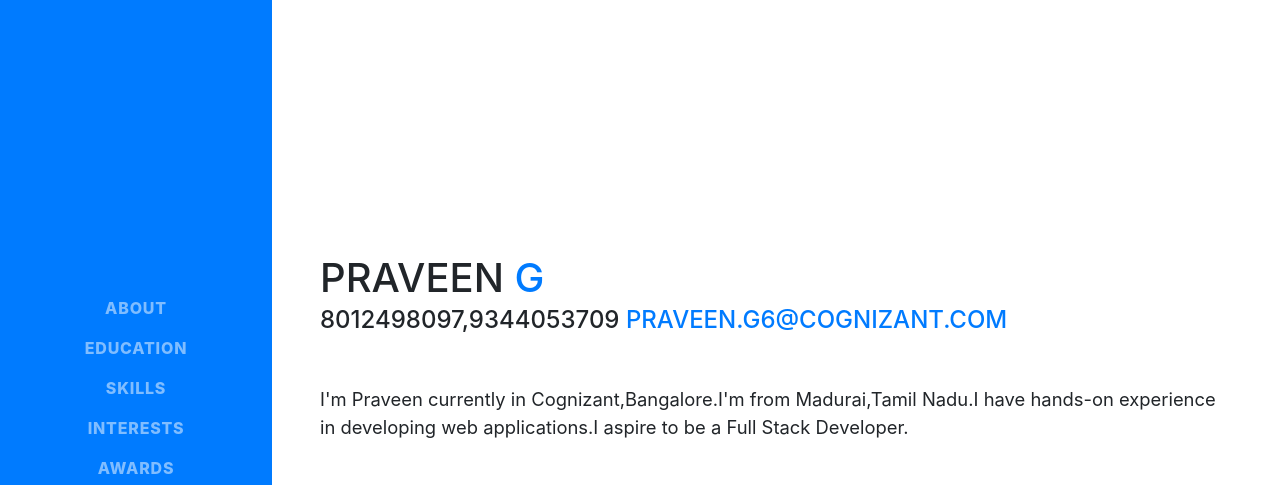
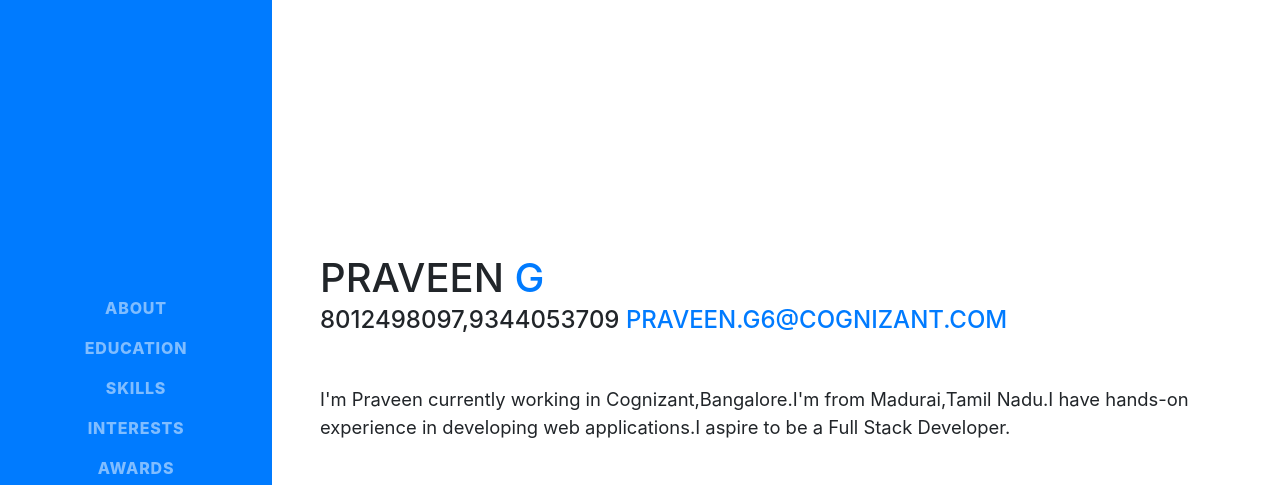
Before and after one commit to praveen1508/praveen1508.github.io, a website with bundled scripts: page index.html in a window 1280 px wide. Shown: the top 485 px of the page. Built offline with nearby package versions, Linux system fonts and the light colour scheme; a web font is replaced by a local one.

Commit message:
Update index.html

```diff
--- a/index.html
+++ b/index.html
@@ -68,7 +68,7 @@
         <div class="subheading mb-5">8012498097,9344053709
           <a href="mailto:praveen.g6@cognizant.com">praveen.g6@cognizant.com</a>
         </div>
-        <p class="lead mb-5">I'm Praveen currently in Cognizant,Bangalore.I'm from Madurai,Tamil Nadu.I have hands-on experience in developing web applications.I aspire to be a Full Stack Developer.</p>
+        <p class="lead mb-5">I'm Praveen currently working in Cognizant,Bangalore.I'm from Madurai,Tamil Nadu.I have hands-on experience in developing web applications.I aspire to be a Full Stack Developer.</p>
         <div class="social-icons">
 
           <a href="https://github.com/praveen1508">
```
